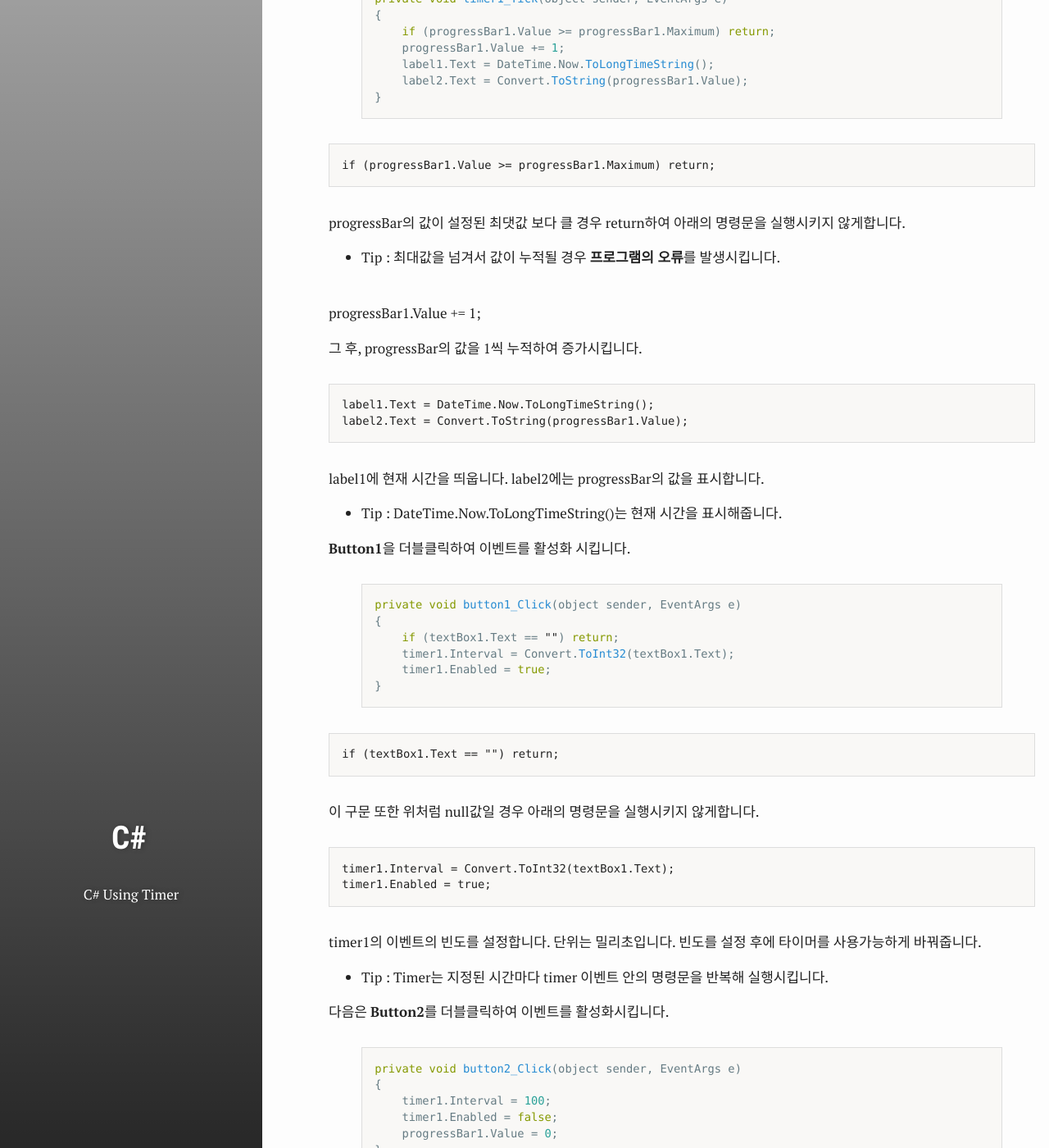
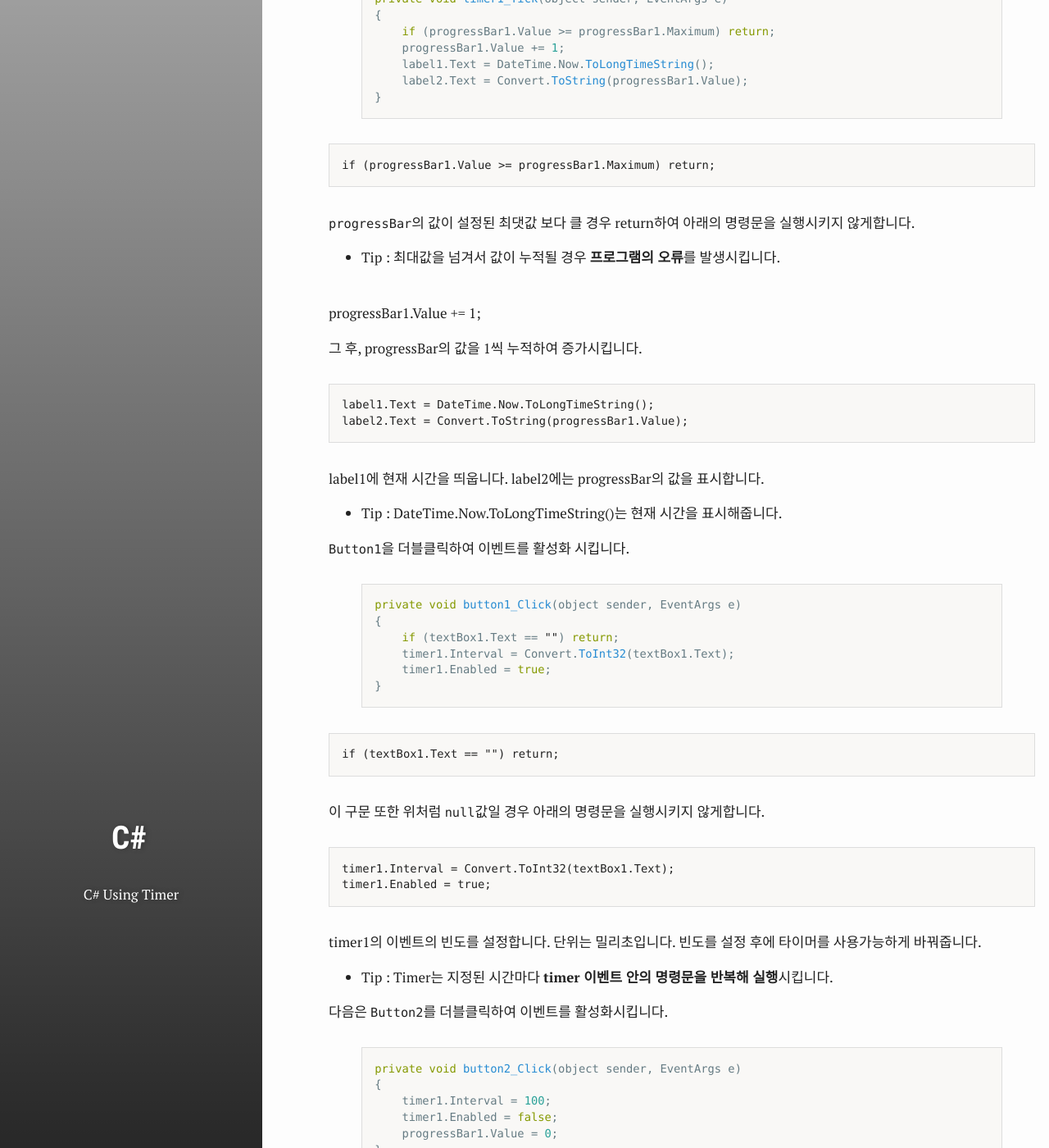
Before and after one commit to test076923/076923.github.io, a Jekyll site: the page built from _posts/2017-08-20-C#-8.md, in a window 1280 px wide and 1400 px high, scrolled down 1541 px. Shown: the whole window at 82% size. Built offline with Jekyll 4.4.1, drawn with Linux system fonts in a browser that asks for light colours; comment, search, counter and statistics services are not loaded; some of the changed text lies outside the part shown.

Commit message:
Update 2017-08-20-C#-8.md

```diff
--- a/_posts/2017-08-20-C#-8.md
+++ b/_posts/2017-08-20-C#-8.md
@@ -12,7 +12,7 @@ author: 윤대희
 ---
 #### 프로젝트 구성 ####
 [![1]({{ site.images }}/C/ch8/1.png)]({{ site.images }}/C/ch8/1.png)
-도구상자에서 **Timer, TextBox, Button, Label, ProgressBar**을 **Form1**에 생성합니다. 위의 이미지와 같이 배치합니다.
+도구상자에서 `Timer`, `TextBox`, `Button`, `Label`, `ProgressBar`을 `Form1`에 생성합니다. 위의 이미지와 같이 배치합니다.
 
 [![2]({{ site.images }}/C/ch8/2.png)]({{ site.images }}/C/ch8/2.png)
 속성을 다음과 같이 설정합니다.
@@ -36,7 +36,7 @@ author: 윤대희
     * Text : 0
 
 
-**timer1**을 더블클릭하여 이벤트를 활성화시킵니다.
+`timer1`을 더블클릭하여 이벤트를 활성화시킵니다.
 
 
 {% highlight js %}
@@ -51,7 +51,7 @@ private void timer1_Tick(object sender, EventArgs e)
 
     if (progressBar1.Value >= progressBar1.Maximum) return;
 
-progressBar의 값이 설정된 최댓값 보다 클 경우 return하여 아래의 명령문을 실행시키지 않게합니다.
+`progressBar`의 값이 설정된 최댓값 보다 클 경우 return하여 아래의 명령문을 실행시키지 않게합니다.
 
 * Tip : 최대값을 넘겨서 값이 누적될 경우 **프로그램의 오류**를 발생시킵니다.
 
@@ -67,7 +67,7 @@ label1에 현재 시간을 띄웁니다. label2에는 progressBar의 값을 표
 
 * Tip : DateTime.Now.ToLongTimeString()는 현재 시간을 표시해줍니다.
 
-**Button1**을 더블클릭하여 이벤트를 활성화 시킵니다.
+`Button1`을 더블클릭하여 이벤트를 활성화 시킵니다.
 
 {% highlight js %}
 private void button1_Click(object sender, EventArgs e)
@@ -80,7 +80,7 @@ private void button1_Click(object sender, EventArgs e)
 
     if (textBox1.Text == "") return;
 
-이 구문 또한 위처럼 null값일 경우 아래의 명령문을 실행시키지 않게합니다.
+이 구문 또한 위처럼 `null`값일 경우 아래의 명령문을 실행시키지 않게합니다.
 
 
     timer1.Interval = Convert.ToInt32(textBox1.Text);
@@ -89,10 +89,10 @@ private void button1_Click(object sender, EventArgs e)
 timer1의 이벤트의 빈도를 설정합니다. 단위는 밀리초입니다. 빈도를 설정 후에 타이머를 사용가능하게 바꿔줍니다.
 
 
-* Tip : Timer는 지정된 시간마다 timer 이벤트 안의 명령문을 반복해 실행시킵니다.
+* Tip : Timer는 지정된 시간마다 **timer 이벤트 안의 명령문을 반복해 실행**시킵니다.
 
 
-다음은 **Button2**를 더블클릭하여 이벤트를 활성화시킵니다.
+다음은 `Button2`를 더블클릭하여 이벤트를 활성화시킵니다.
 
 {% highlight js %}
 private void button2_Click(object sender, EventArgs e)
```
